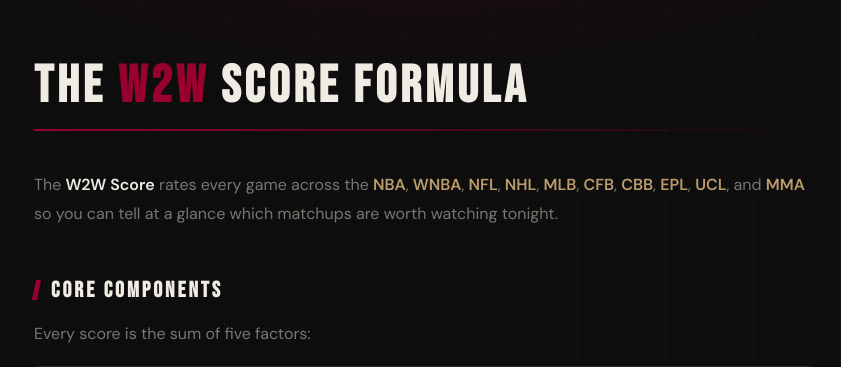
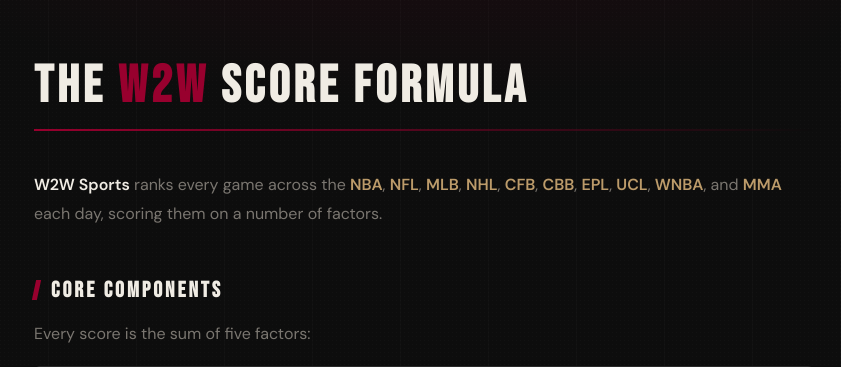
Before and after one commit to ckgifford06/w2wSports, a Flask app: page /formula in a window 1280 px wide. Shown: the part 60-427 px from the top of the page, without its empty margins (216-1057 px from the left). Run offline with Flask 3, Linux system fonts and the light colour scheme.

Commit message:
Revise W2W Score description and sports coverage
Updated the description of the W2W Score to include more sports and clarify the ranking process.

```diff
--- a/templates/formula.html
+++ b/templates/formula.html
@@ -90,12 +90,12 @@
   <h1 class="page-title">The <span>W2W</span> Score Formula</h1>
   <hr class="page-divider">
 
-  <p class="prose">
-    The <strong>W2W Score</strong> rates every game across the
-    <span class="highlight">NBA</span>, <span class="highlight">WNBA</span>, <span class="highlight">NFL</span>, <span class="highlight">NHL</span>,
-    <span class="highlight">MLB</span>, <span class="highlight">CFB</span>, <span class="highlight">CBB</span>,
-    <span class="highlight">EPL</span>, <span class="highlight">UCL</span>, and <span class="highlight">MMA</span>
-    so you can tell at a glance which matchups are worth watching tonight.
+<p class="prose">
+    <strong>W2W Sports</strong> ranks every game across the
+    <span class="highlight">NBA</span>, <span class="highlight">NFL</span>, <span class="highlight">MLB</span>,
+    <span class="highlight">NHL</span>, <span class="highlight">CFB</span>, <span class="highlight">CBB</span>,
+    <span class="highlight">EPL</span>, <span class="highlight">UCL</span>, <span class="highlight">WNBA</span>, and
+    <span class="highlight">MMA</span> each day, scoring them on a number of factors.
   </p>
 
   <h2 class="section-heading">Core Components</h2>
```
